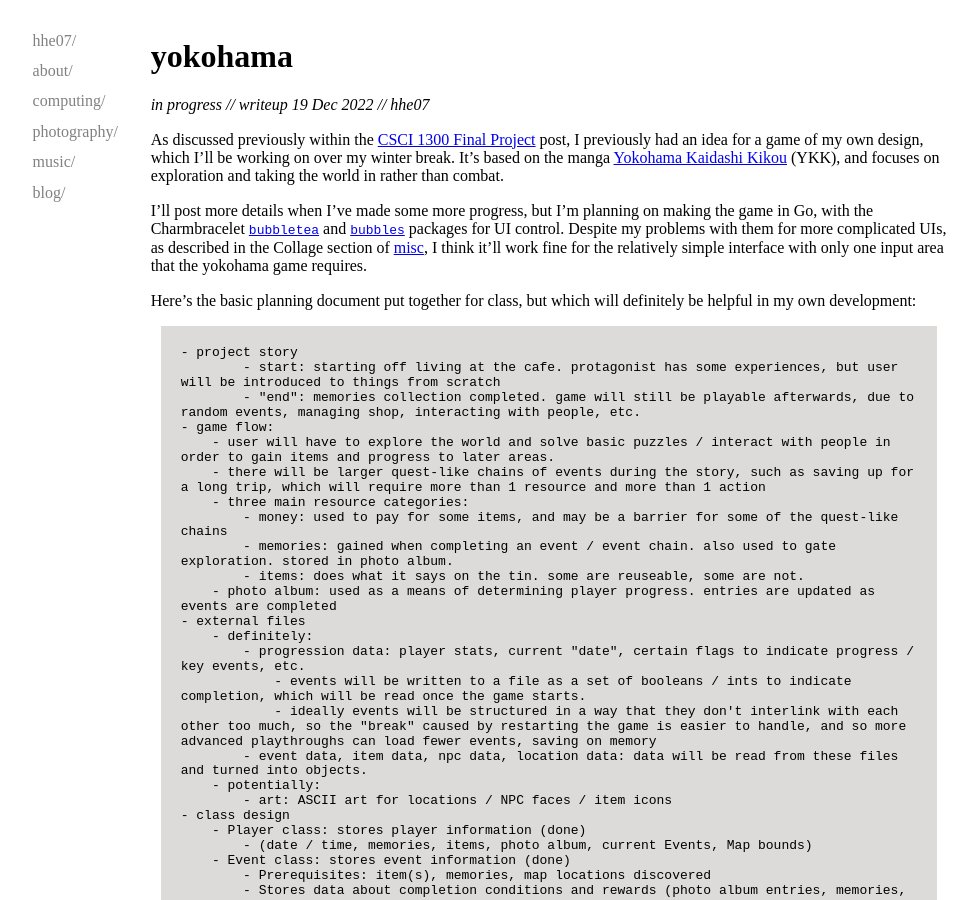
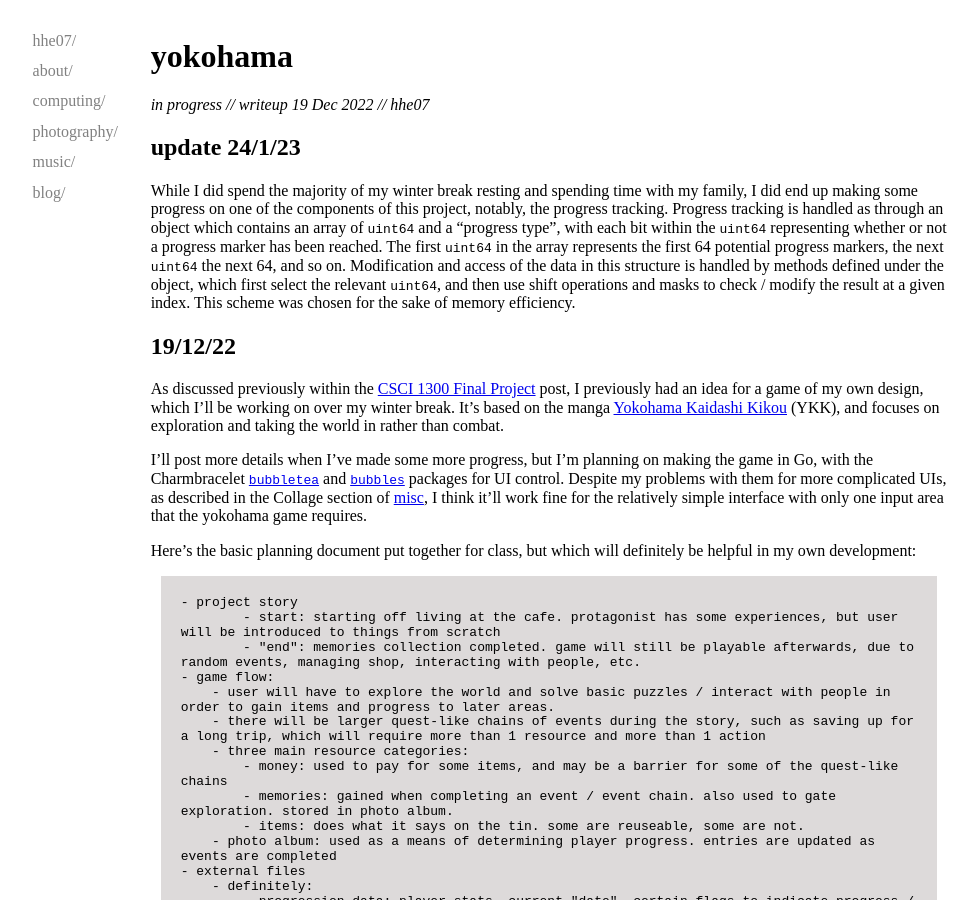
Before and after one commit to hhe07/hhe07.github.io, a Jekyll site: the page built from _posts/2022-12-19-yokohama.md, in a window 1280 px wide and 900 px high. Shown: the whole window, without its empty margins (9-987 px from the left). Built offline with Jekyll 4.4.1, drawn with Linux system fonts in a browser that asks for light colours.

Commit message:
update yokohama

```diff
--- a/_posts/2022-12-19-yokohama.md
+++ b/_posts/2022-12-19-yokohama.md
@@ -5,6 +5,11 @@ category: cs
 completed: in progress
 ---
 
+## update 24/1/23
+While I did spend the majority of my winter break resting and spending time with my family, I did end up making some progress on one of the components of this project, notably, the progress tracking. Progress tracking is handled as through an object which contains an array of ``uint64`` and a "progress type", with each bit within the ``uint64`` representing whether or not a progress marker has been reached. The first ``uint64`` in the array represents the first 64 potential progress markers, the next ``uint64`` the next 64, and so on. Modification and access of the data in this structure is handled by methods defined under the object, which first select the relevant ``uint64``, and then use shift operations and masks to check / modify the result at a given index. This scheme was chosen for the sake of memory efficiency.
+
+
+## 19/12/22
 As discussed previously within the [CSCI 1300 Final Project]({% post_url 2022-12-19-csci 1300 final %}) post, I previously had an idea for a game of my own design, which I'll be working on over my winter break. It's based on the manga [Yokohama Kaidashi Kikou](https://en.wikipedia.org/wiki/Yokohama_Kaidashi_Kik%C5%8D) (YKK), and focuses on exploration and taking the world in rather than combat.
 
 I'll post more details when I've made some more progress, but I'm planning on making the game in Go, with the Charmbracelet [``bubbletea``](https://github.com/charmbracelet/bubbletea) and [``bubbles``](https://github.com/charmbracelet/bubbles) packages for UI control. Despite my problems with them for more complicated UIs, as described in the Collage section of [misc]({% post_url 2022-12-19-misc%}), I think it'll work fine for the relatively simple interface with only one input area that the yokohama game requires.
```
Also changed, not shown: 1 other file.
